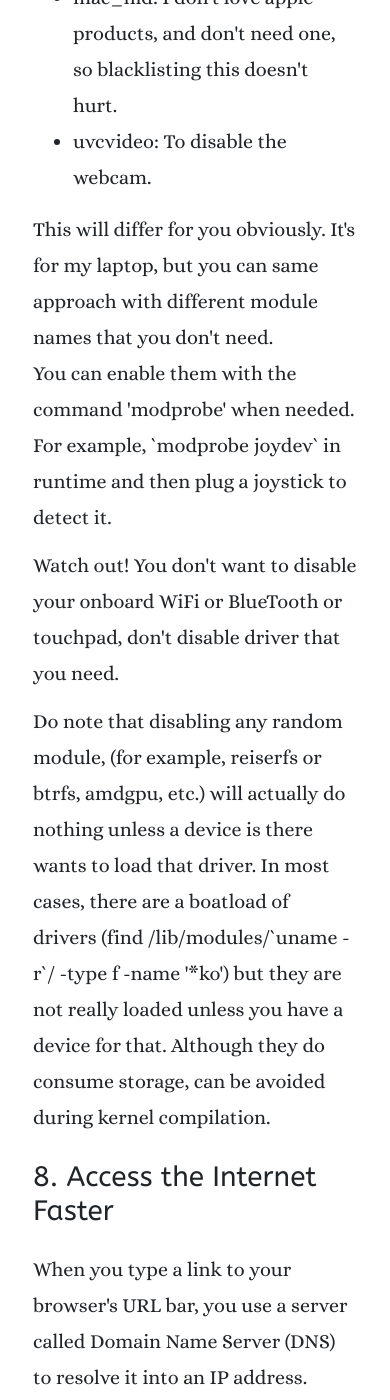
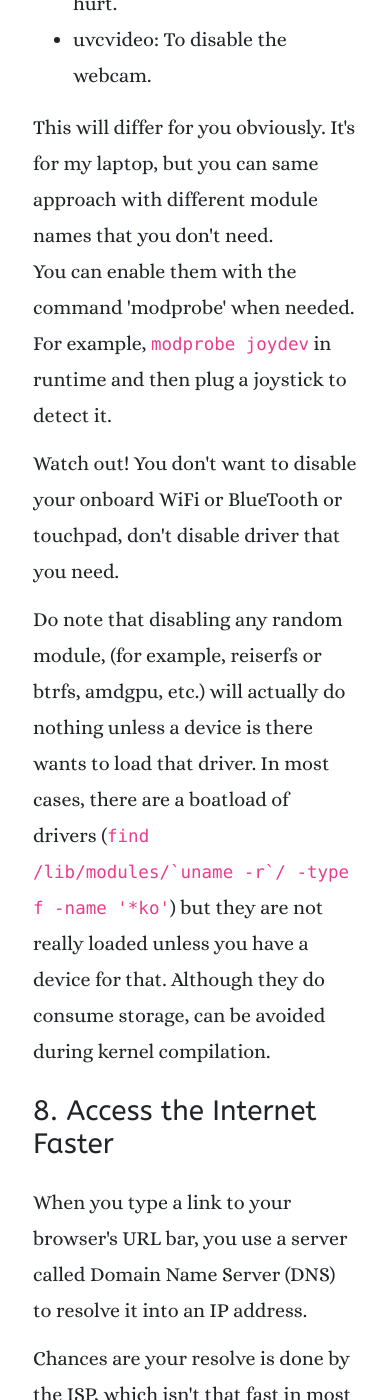
Before and after one commit to Souravgoswami/souravgoswami.github.io, a Jekyll site: the page built from _posts/blogs/2020-11-19-how-to-make-archlinux-faster.html, in a window 390 px wide and 1400 px high, scrolled down 7555 px. Built offline with Jekyll 4.4.1, drawn with Linux system fonts in a browser that asks for light colours; nearby versions of some CDN libraries; library files that are not in the unit come from our copies; some of the changed text lies outside the part shown.

Commit message:
Added an article

```diff
--- a/_posts/blogs/2020-11-19-how-to-make-archlinux-faster.html
+++ b/_posts/blogs/2020-11-19-how-to-make-archlinux-faster.html
@@ -117,7 +117,7 @@
 	Run <code>wdctl</code> command as root, and check the module for watchdog, blacklist it.
 
 	<h3>6. Sort Services by Loading Time & Mask Unneeded Services</h3>
-	To sort services by loading time, run the command `systemd-analyze blame`
+	To sort services by loading time, run the command <code>systemd-analyze blame</code>
 	<br>
 	Now comes the part of masking. If you don't use lvm2-monitor, mask it. On the other hand, systemd-random-seed isn't that necessary for most systems.
 	<br>
@@ -125,8 +125,8 @@
 	<br>
 
 	<pre>
-		# systemctl mask lvm2-monitor # if you don't need lvm2-monitor
-		# systemctl mask systemd-random-seed # in most desktop systems, it's not needed
+		<hash>systemctl mask lvm2-monitor # if you don't need lvm2-monitor</hash>
+		<hash>systemctl mask systemd-random-seed # in most desktop systems, it's not needed</hash>
 	</pre>
 
 	You can also disable systemd-resolved if you have NetworkManager installed, make sure to add this to <blue>NetworkManager.conf</blue>:
@@ -139,7 +139,7 @@
 	</pre>
 
 	<h3>7. Blacklist Unneeded Modules</h3>
-	Modules can hog memory and may slow down your system. You can list all the modules currently required by your system by issuing `lsmod` command as regular or root user. Blacklist modules that you don't need.
+	Modules can hog memory and may slow down your system. You can list all the modules currently required by your system by issuing <code>lsmod</code> command as regular or root user. Blacklist modules that you don't need.
 
 	<br>
 	For me, the <blue>blacklist.conf</blue> goes like this:
@@ -167,13 +167,13 @@
 
 	This will differ for you obviously. It's for my laptop, but you can same approach with different module names that you don't need.
 	<br>
-	You can enable them with the command 'modprobe' when needed. For example, `modprobe joydev` in runtime and then plug a joystick to detect it.
+	You can enable them with the command 'modprobe' when needed. For example, <code>modprobe joydev</code> in runtime and then plug a joystick to detect it.
 
 	<break></break>
 	Watch out! You don't want to disable your onboard WiFi or BlueTooth or touchpad, don't disable driver that you need.
 
 	<break></break>
-	Do note that disabling any random module, (for example, reiserfs or btrfs, amdgpu, etc.) will actually do nothing unless a device is there wants to load that driver. In most cases, there are a boatload of drivers (find /lib/modules/`uname -r`/ -type f -name '*ko') but they are not really loaded unless you have a device for that. Although they do consume storage, can be avoided during kernel compilation.
+	Do note that disabling any random module, (for example, reiserfs or btrfs, amdgpu, etc.) will actually do nothing unless a device is there wants to load that driver. In most cases, there are a boatload of drivers (<code>find /lib/modules/`uname -r`/ -type f -name '*ko'</code>) but they are not really loaded unless you have a device for that. Although they do consume storage, can be avoided during kernel compilation.
 
 	<h3>8. Access the Internet Faster</h3>
 	When you type a link to your browser's URL bar, you use a server called Domain Name Server (DNS) to resolve it into an IP address.
@@ -270,7 +270,7 @@
 	This doesn't disable the journal daemon, which is a terrible idea, but this disables logging overall. This will reduce disk write and make system more responsive. journal-flush service will also have less overhead and will not cause any additional delay during boot.
 
 	<br>
-	If you run `journalctl -xe`, you will see no new entries. If you see old entries, delete the directories from <code>/var/log/journal/</code>.
+	If you run <code>journalctl -xe</code>, you will see no new entries. If you see old entries, delete the directories from <code>/var/log/journal/</code>.
 
 	<br>
 	This is a necessity if you want to increase the lifespan of your SSD or thumb drive or any other flash storage. For HDD, this will speed up the system by a little bit.
@@ -350,7 +350,6 @@
 
 	<pre>
 		<file>/etc/udev/rules.d/60-ioschedulers.rules</file>
-
 		# SSDs
 		ACTION=="add|change", KERNEL=="sd[a-z]*", ATTR{queue/rotational}=="0", ATTR{queue/scheduler}="mq-deadline"
 
@@ -367,7 +366,7 @@
 	To confirm, check:
 
 	<pre>
-		$ cat /sys/block/sda/queue/scheduler
+		<dollar>cat /sys/block/sda/queue/scheduler</dollar>
 		[mq-deadline] none
 	</pre>
 
--- a/assets/articles/styles/base.scss
+++ b/assets/articles/styles/base.scss
@@ -7,6 +7,16 @@
 	font-weight: 400;
 	font-display: swap;
 	src: local('ABeeZee'), url("/assets/fonts/abeezee.woff2") format('woff2');
+}
+
+author {
+	display: block ;
+	font-size: 16px ;
+}
+
+date {
+	display: block ;
+	font-size: 14px ;
 }
 
 .blog-contents {
@@ -22,17 +32,6 @@
 		font-size: 40px ;
 		line-height: normal ;
 		margin-bottom: 40px ;
-
-		author {
-			display: block ;
-			// font-weight: bold ;
-			font-size: 16px ;
-		}
-
-		date {
-			display: block ;
-			font-size: 14px ;
-		}
 	}
 
 	content {
@@ -82,7 +81,9 @@
 		margin: 0 ;
 		text-align: justify ;
 		padding: 4px ;
+		max-height: 300px ;
 		background-color: #efefef ;
+		line-height: 150% ;
 
 		code {
 			counter-increment: listing ;
@@ -110,9 +111,24 @@
 			height: 24px ;
 			width: 24px ;
 			filter: drop-shadow(3px 3px 1px #0003) ;
-			margin-right: 8px ;
+			margin: 0 8px 16px 0 ;
 			display: inline-flex ;
 			align-items: center ;
+			user-select: none ;
+		}
+
+		dollar, hash {
+			display: block ;
+		}
+
+		dollar::before {
+			content: '$ ' ;
+			user-select: none ;
+		}
+
+		hash::before {
+			content: '# ' ;
+			user-select: none ;
 		}
 	}
 }
--- a/assets/css/articles.scss
+++ b/assets/css/articles.scss
@@ -9,12 +9,30 @@
 	border-radius: 8px !important ;
 }
 
+h5 {
+	padding: 0 ;
+	margin: 4px 0 !important ;
+}
+
+.card {
+	margin: 8px ;
+}
+
+.card-body {
+	max-height: 200px !important ;
+	// height: 200px !important ;
+	overflow: auto ;
+	padding: 0 1.25rem 1.25rem 1.25rem ;
+}
+
 .content-image {
 	position: relative ;
 	overflow: hidden ;
 
 	.card-img-top {
 		transition: all 0.25s ease ;
+		max-height: 160px ;
+		object-fit: cover ;
 	}
 
 	&::before, &::after {
@@ -54,7 +72,7 @@
 	}
 
 	&:hover .card-img-top {
-		transform: scale(1.25) rotate(9deg) ;
+		transform: scale(1.25) ;
 	}
 }
 
```
Also changed, not shown: other parts of _posts/blogs/2020-11-19-how-to-make-archlinux-faster.html (+6 -9 lines), _posts/2020-11-19-articles.html (+26 -8 lines), _posts/blogs/2020-11-20-install-deb-packages-on-archlinux.html (added, +347 -0 lines), assets/articles/images/2/Screenshot from 2020-11-20 13-53-38.webp (added), assets/articles/images/2/malek-dridi-0F7GRXNOG7g-unsplash.webp (added), assets/articles/images/2/menu.webp (added), assets/articles/images/2/menu2.webp (added).
